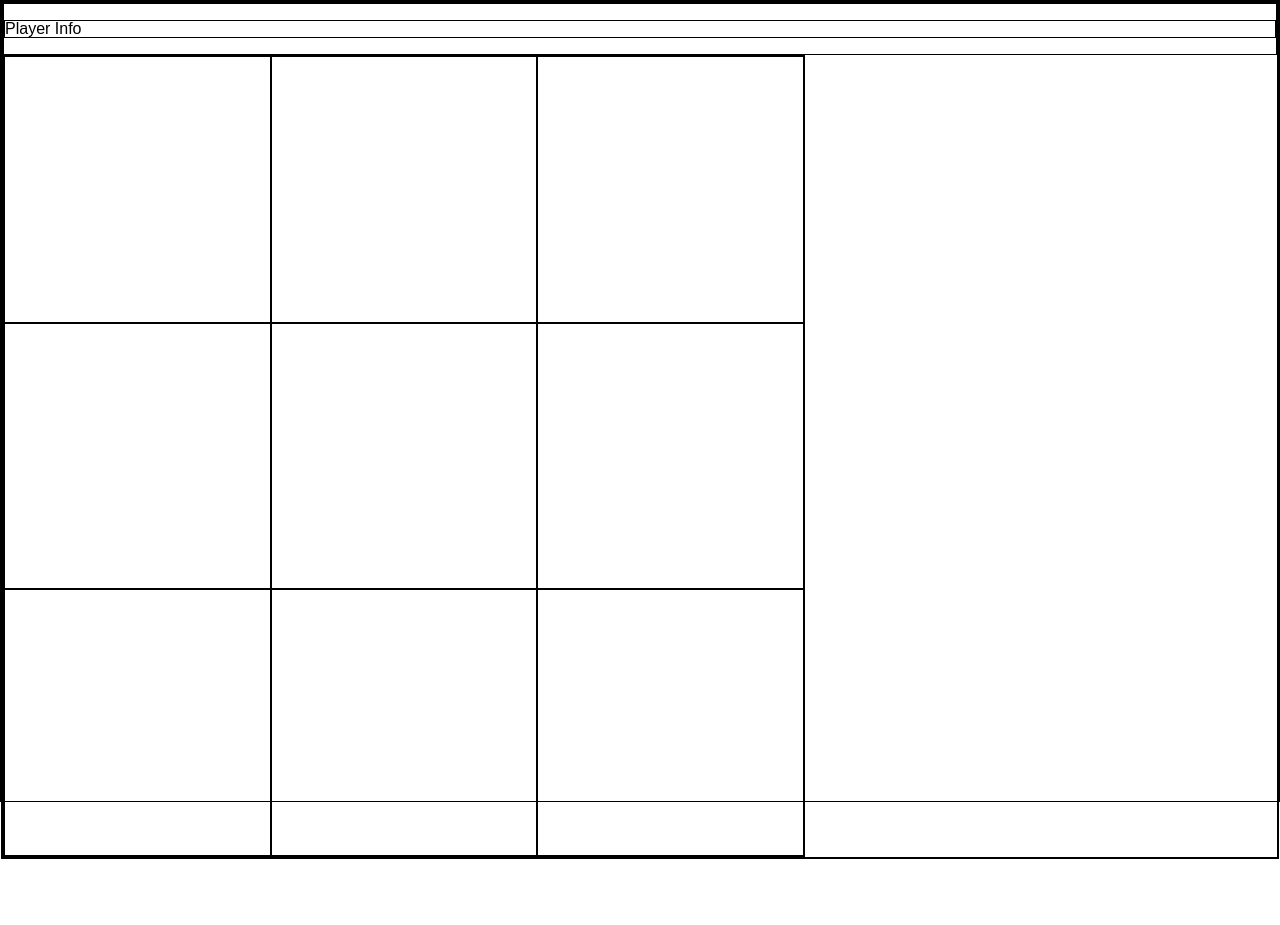
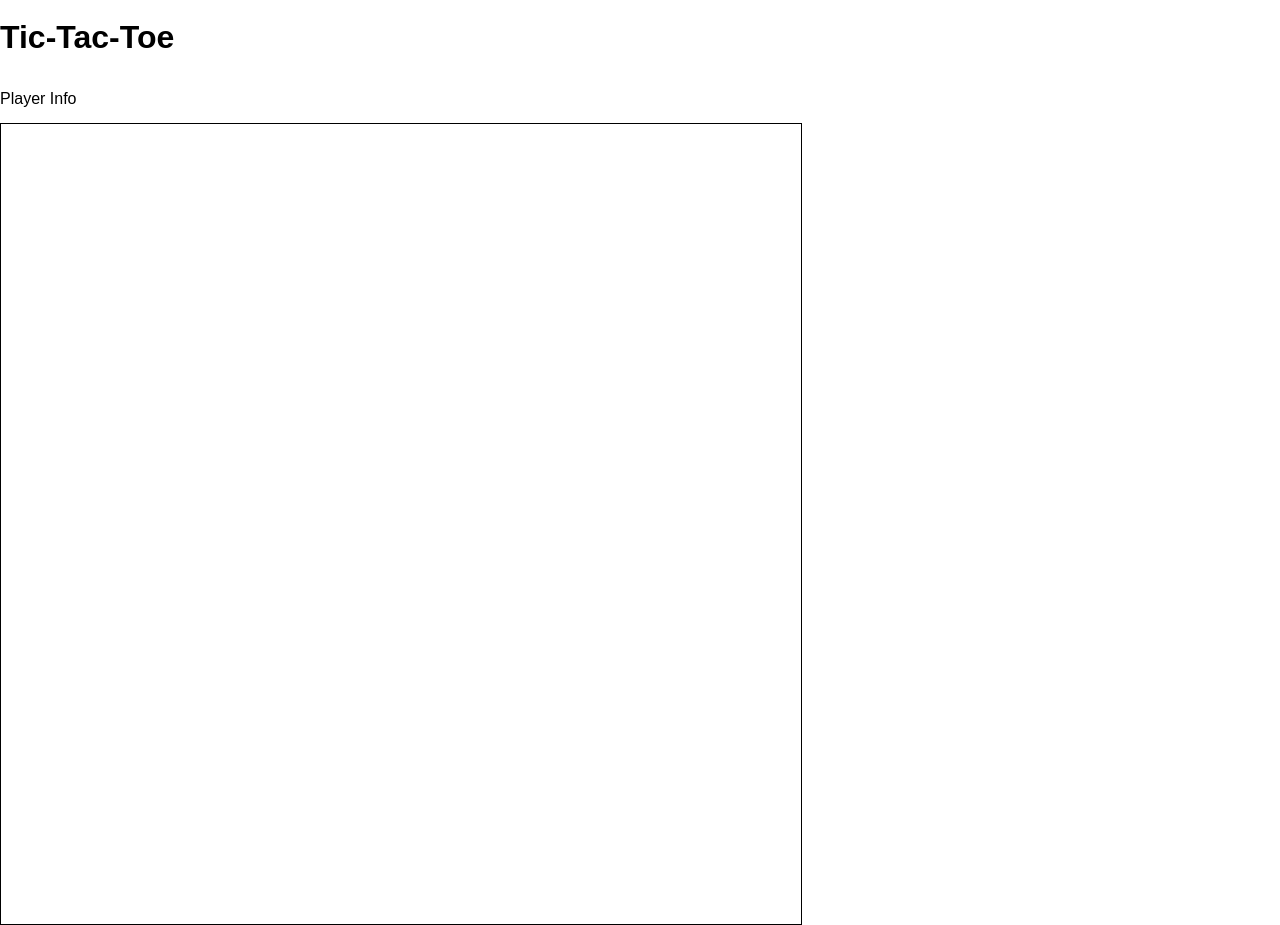
Before and after one commit to StPeteFrank/tic, a website: page public/index.html in a window 1280 px wide. Before the commit the page ends 859 px from the top, so only its background shows below. Drawn offline with Linux system fonts and the light colour scheme.

```diff
--- a/public/index.html
+++ b/public/index.html
@@ -1,31 +1,25 @@
 <!DOCTYPE html>
 <html>
-
   <head lang="en">
-  <meta charset="UTF-8">
-  <meta name="viewport" content="width=device-width, initial-scale=1">
+    <meta charset="UTF-8" />
+    <meta name="viewport" content="width=device-width, initial-scale=1" />
     <title>Tic Tac Toe</title>
-  <link rel="stylesheet" href="/screen.css">
+    <link rel="stylesheet" href="/screen.css" />
   </head>
 
   <body>
+    <header>
+        <h1>Tic-Tac-Toe</h1>
+    </header>
+
     <div class="container">
-    <header>
       <p>Player Info</p>
-    </header>
       <main>
-      <div class="space-one"></div>
-      <div class="space-two"></div>
-      <div class="space-three"></div>
-      <div class="space-four"></div>
-      <div class="space-five"></div>
-      <div class="space-six"></div>
-      <div class="space-seven"></div>
-      <div class="space-eight"></div>
-      <div class="space-nine"></div>
+        <div class="row-one">
+        <div class="row-two">
+        <div class="row-three">
       </main>
     </div>
     <script src="/main.js" charset="utf-8"></script>
   </body>
-
 </html>
--- a/public/main.js
+++ b/public/main.js
@@ -1,5 +1,5 @@
 const main = () => {
-  document.querySelector('h1').textContent += '?'
+  document.querySelector('h1').textContent
 }
 // How to play tic tac toe
 
--- a/public/screen.css
+++ b/public/screen.css
@@ -1,4 +1,5 @@
-* {
+main {
+  display: flex;
   border: solid 1px #000;
 }
 
```
Lines whose indentation alone changed are shown as unchanged.
